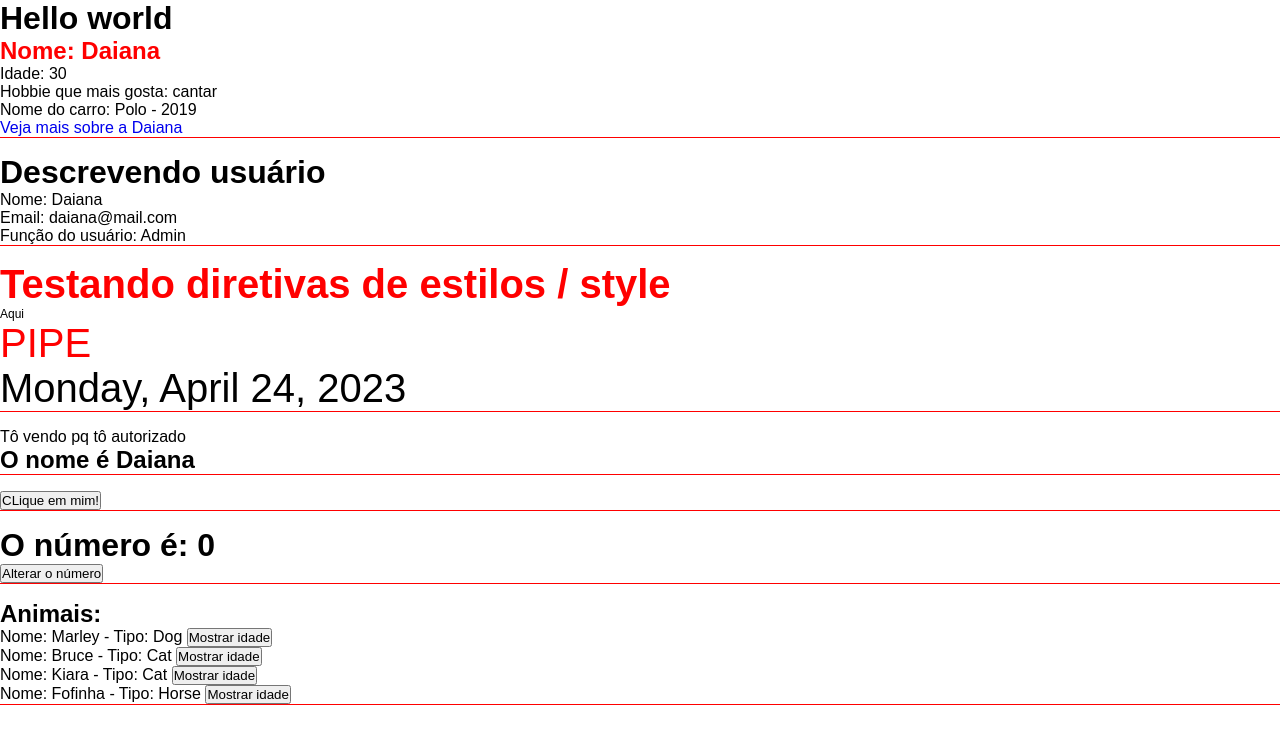
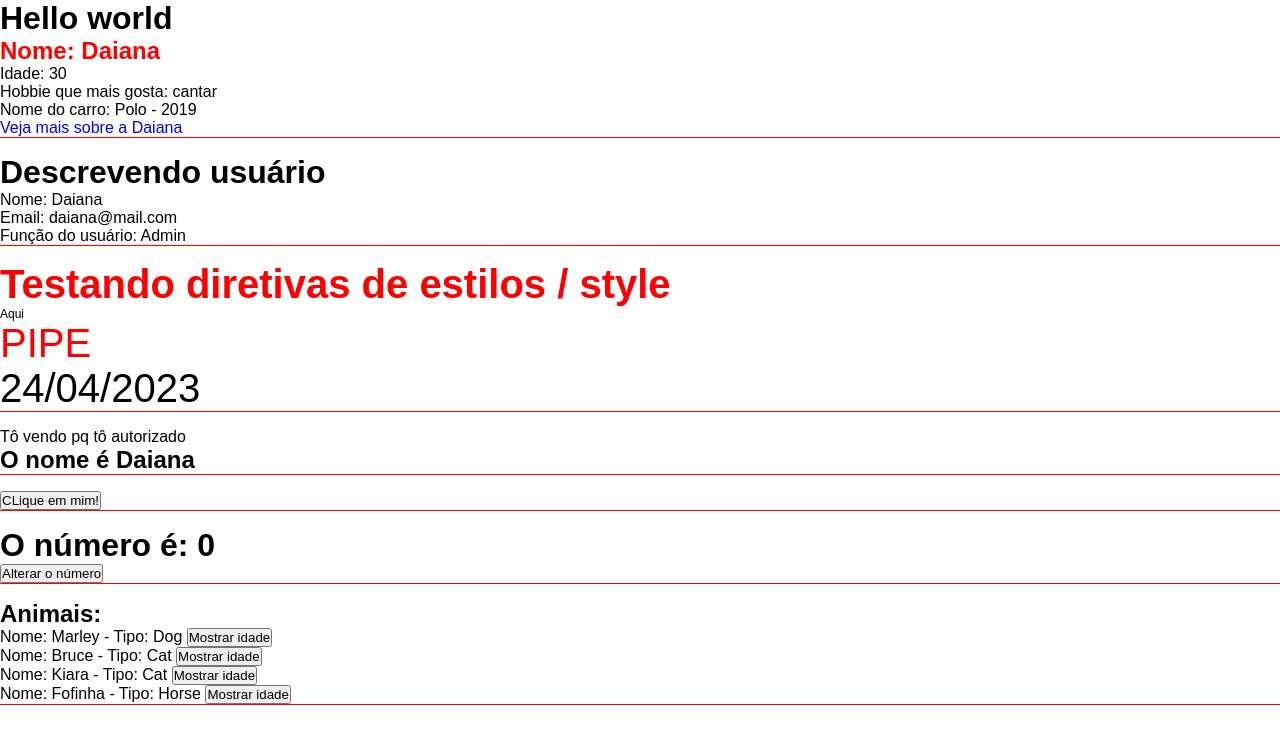
Before and after one commit to DaianaLins/Estudos-Angular, an Angular app: page / in a window 1280 px wide. Shown: the top 744 px of the page. Built offline with nearby package versions, Linux system fonts and the light colour scheme.

Commit message:
formatando data

```diff
--- a/src/app/components/directives/directives.component.html
+++ b/src/app/components/directives/directives.component.html
@@ -3,5 +3,5 @@
   <h2 [ngStyle]="{'font-size': size + 'px', 'font-family': font, color: color}">Testando diretivas de estilos / style</h2>
  <p [ngClass]="classe">Aqui</p>
  <p [ngStyle]="{'font-size': size + 'px', 'font-family': font, color: color}">{{"pipe" | uppercase}}</p>
- <p [ngStyle]="{'font-size': size + 'px', 'font-family': font}">{{today | date: "fullDate"}}</p>
+ <p [ngStyle]="{'font-size': size + 'px', 'font-family': font}">{{ today | date: "dd/MM/yyyy"}}</p>
 </div>
```
